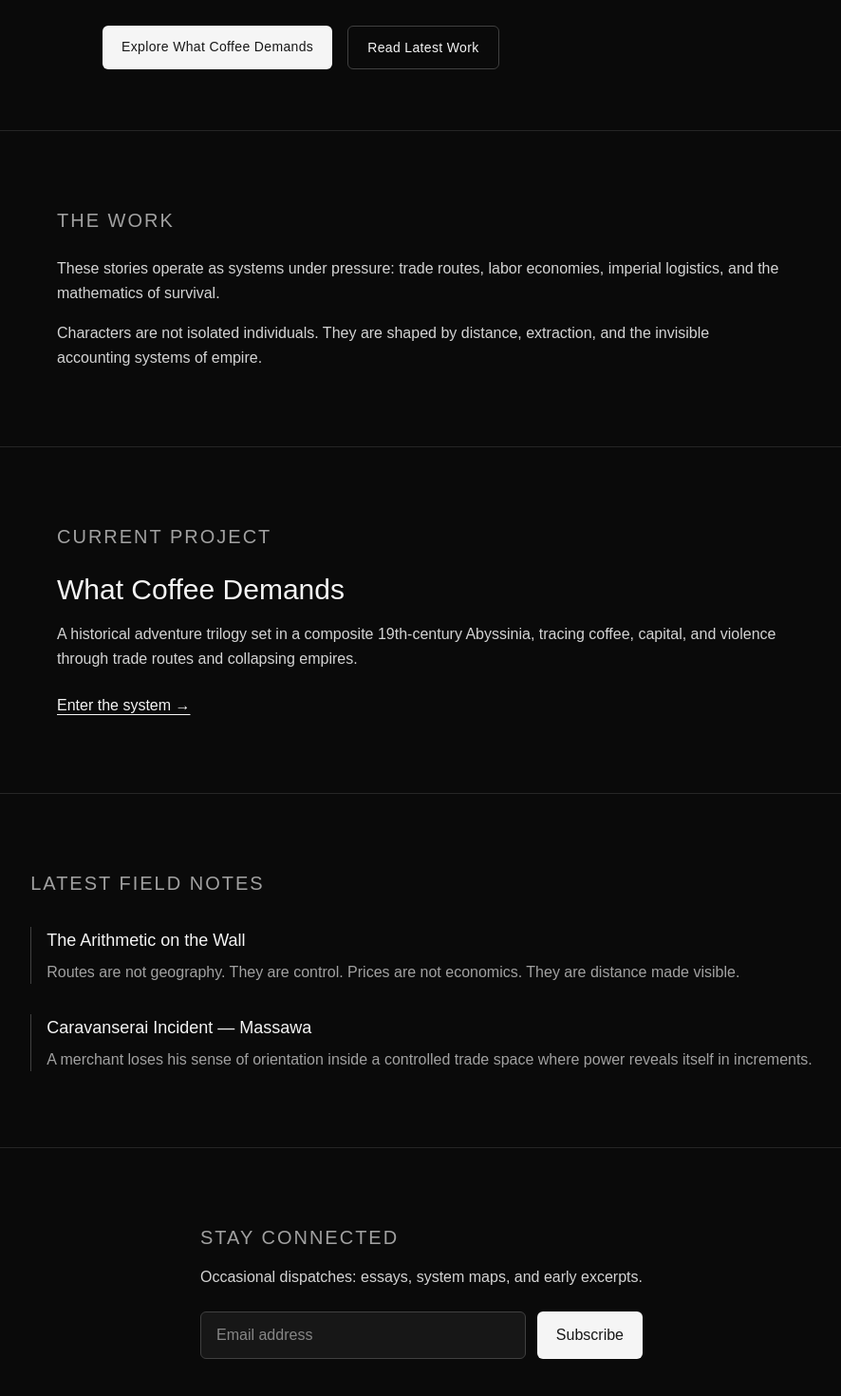
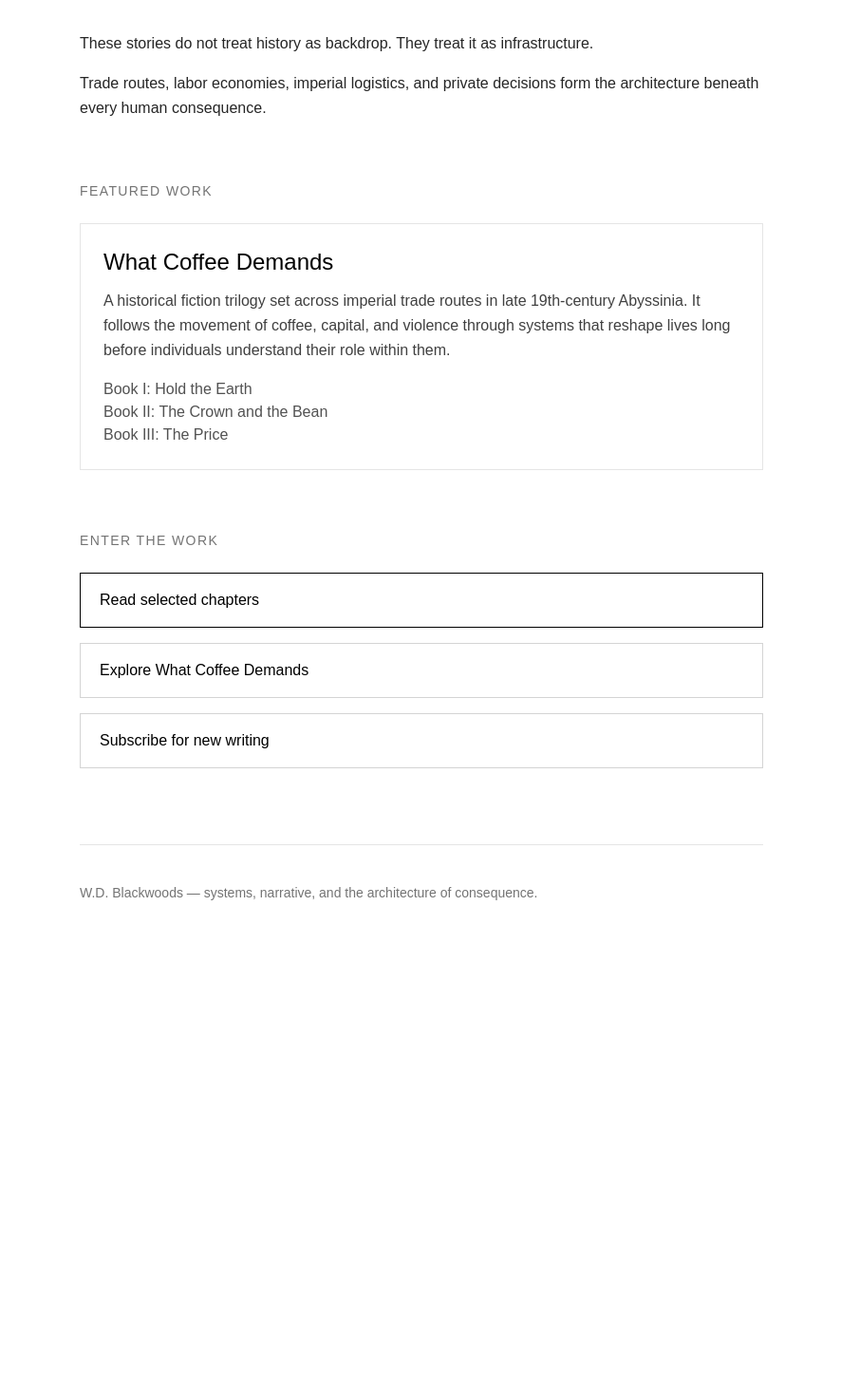
Before and after one commit to dwoods360-cyber/wdblackwoods-site, a Next.js app: page / in a window 1280 px wide. Shown: the part 258-1728 px from the top of the page at 95% size, without its empty margins (196-1082 px from the left). After the commit the page ends 1288 px from the top, so only its background shows below. Built offline with nearby package versions, Linux system fonts and the light colour scheme.

Commit message:
homepage v2 literary landing page

```diff
--- a/app/page.tsx
+++ b/app/page.tsx
@@ -1,136 +1,96 @@
 export default function Home() {
   return (
-    <div className="min-h-screen bg-neutral-950 text-neutral-100 flex flex-col">
+    <main className="min-h-screen bg-white text-black">
+      <div className="max-w-3xl mx-auto px-6 py-20">
 
-      {/* HERO */}
-      <header className="max-w-5xl mx-auto px-6 pt-24 pb-16">
-        <h1 className="text-4xl md:text-6xl font-light tracking-wide">
+        {/* HEADER / IDENTITY */}
+        <header className="mb-20">
+          <h1 className="text-4xl md:text-5xl font-semibold tracking-tight">
             W.D. Blackwoods
           </h1>
 
-        <p className="mt-6 text-lg md:text-xl text-neutral-300 leading-relaxed max-w-2xl">
-          Historical fiction, systems-driven storytelling, and cinematic narratives built around
-          empire, labor, and the invisible structures beneath power.
+          <p className="mt-6 text-lg leading-relaxed text-neutral-700">
+            Historical fiction, systems-driven storytelling, and cinematic narratives
+            built around empire, labor, and the invisible structures beneath power.
+          </p>
+        </header>
+
+        {/* PRINCIPLE STATEMENT */}
+        <section className="mb-16">
+          <p className="text-base leading-relaxed text-neutral-800">
+            These stories do not treat history as backdrop.
+            They treat it as infrastructure.
           </p>
 
-        <div className="mt-10 flex gap-4 flex-wrap">
+          <p className="mt-4 text-base leading-relaxed text-neutral-800">
+            Trade routes, labor economies, imperial logistics, and private decisions
+            form the architecture beneath every human consequence.
+          </p>
+        </section>
+
+        {/* FEATURED WORK */}
+        <section className="mb-16">
+          <h2 className="text-sm uppercase tracking-widest text-neutral-500 mb-6">
+            Featured Work
+          </h2>
+
+          <div className="border border-neutral-200 p-6">
+            <h3 className="text-2xl font-medium">
+              What Coffee Demands
+            </h3>
+
+            <p className="mt-3 text-neutral-700 leading-relaxed">
+              A historical fiction trilogy set across imperial trade routes in late 19th-century Abyssinia.
+              It follows the movement of coffee, capital, and violence through systems that reshape lives
+              long before individuals understand their role within them.
+            </p>
+
+            <p className="mt-4 text-neutral-600">
+              Book I: Hold the Earth<br />
+              Book II: The Crown and the Bean<br />
+              Book III: The Price
+            </p>
+          </div>
+        </section>
+
+        {/* ACTIONS */}
+        <section className="mb-20">
+          <h2 className="text-sm uppercase tracking-widest text-neutral-500 mb-6">
+            Enter the Work
+          </h2>
+
+          <div className="space-y-4">
+            <a
+              href="https://read.wdblackwoods.com"
+              className="block border border-black px-5 py-4 hover:bg-black hover:text-white transition"
+            >
+              Read selected chapters
+            </a>
+
             <a
               href="https://whatcoffeedemands.com"
-            className="px-5 py-3 bg-neutral-100 text-neutral-900 rounded-md text-sm tracking-wide"
+              className="block border border-neutral-300 px-5 py-4 hover:border-black transition"
             >
               Explore What Coffee Demands
             </a>
 
             <a
-            href="#latest"
-            className="px-5 py-3 border border-neutral-700 rounded-md text-sm tracking-wide"
+              href="https://wdblackwoods.substack.com"
+              className="block border border-neutral-300 px-5 py-4 hover:border-black transition"
             >
-            Read Latest Work
+              Subscribe for new writing
             </a>
-        </div>
-      </header>
-
-      <div className="border-t border-neutral-800" />
-
-      {/* ABOUT */}
-      <section className="max-w-5xl mx-auto px-6 py-20">
-        <h2 className="text-xl tracking-widest uppercase text-neutral-400">
-          The Work
-        </h2>
-
-        <p className="mt-6 text-neutral-300 leading-relaxed max-w-3xl">
-          These stories operate as systems under pressure: trade routes, labor economies,
-          imperial logistics, and the mathematics of survival.
-        </p>
-
-        <p className="mt-4 text-neutral-300 leading-relaxed max-w-3xl">
-          Characters are not isolated individuals. They are shaped by distance, extraction,
-          and the invisible accounting systems of empire.
-        </p>
-      </section>
-
-      <div className="border-t border-neutral-800" />
-
-      {/* PROJECT */}
-      <section className="max-w-5xl mx-auto px-6 py-20">
-        <h2 className="text-xl tracking-widest uppercase text-neutral-400">
-          Current Project
-        </h2>
-
-        <h3 className="mt-6 text-2xl md:text-3xl font-light">
-          What Coffee Demands
-        </h3>
-
-        <p className="mt-4 text-neutral-300 max-w-3xl leading-relaxed">
-          A historical adventure trilogy set in a composite 19th-century Abyssinia,
-          tracing coffee, capital, and violence through trade routes and collapsing empires.
-        </p>
-
-        <a
-          href="https://whatcoffeedemands.com"
-          className="inline-block mt-6 underline underline-offset-4"
-        >
-          Enter the system →
-        </a>
-      </section>
-
-      <div className="border-t border-neutral-800" />
-
-      {/* LATEST */}
-      <section id="latest" className="max-w-5xl mx-auto px-6 py-20">
-        <h2 className="text-xl tracking-widest uppercase text-neutral-400">
-          Latest Field Notes
-        </h2>
-
-        <div className="mt-8 space-y-8">
-
-          <article className="border-l border-neutral-700 pl-4">
-            <h3 className="text-lg">The Arithmetic on the Wall</h3>
-            <p className="mt-2 text-neutral-400">
-              Routes are not geography. They are control. Prices are not economics.
-              They are distance made visible.
-            </p>
-          </article>
-
-          <article className="border-l border-neutral-700 pl-4">
-            <h3 className="text-lg">Caravanserai Incident — Massawa</h3>
-            <p className="mt-2 text-neutral-400">
-              A merchant loses his sense of orientation inside a controlled trade space
-              where power reveals itself in increments.
-            </p>
-          </article>
-
           </div>
         </section>
 
-      <div className="border-t border-neutral-800" />
-
-      {/* SUBSCRIBE */}
-      <section className="max-w-5xl mx-auto px-6 py-20">
-        <h2 className="text-xl tracking-widest uppercase text-neutral-400">
-          Stay Connected
-        </h2>
-
-        <p className="mt-4 text-neutral-300 max-w-2xl">
-          Occasional dispatches: essays, system maps, and early excerpts.
+        {/* FOOTER NOTE */}
+        <footer className="border-t border-neutral-200 pt-10 text-sm text-neutral-500">
+          <p>
+            W.D. Blackwoods — systems, narrative, and the architecture of consequence.
           </p>
-
-        <form className="mt-6 flex flex-col sm:flex-row gap-3 max-w-lg">
-          <input
-            type="email"
-            placeholder="Email address"
-            className="flex-1 px-4 py-3 bg-neutral-900 border border-neutral-700 rounded-md"
-          />
-          <button className="px-5 py-3 bg-neutral-100 text-neutral-900 rounded-md">
-            Subscribe
-          </button>
-        </form>
-      </section>
-
-      <footer className="border-t border-neutral-800 py-10 px-6 text-center text-neutral-500 text-sm">
-        © {new Date().getFullYear()} W.D. Blackwoods
         </footer>
 
       </div>
+    </main>
   );
 }
```
Lines whose indentation alone changed are shown as unchanged.
